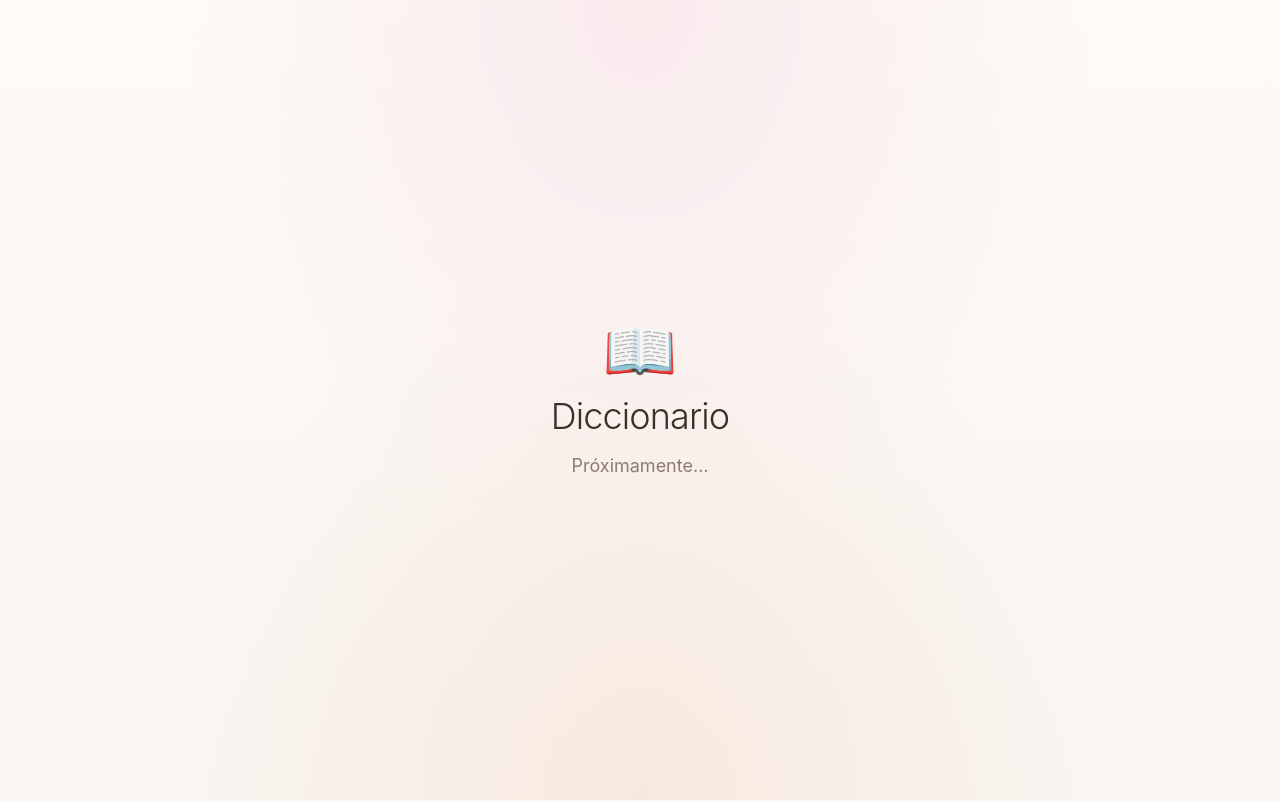
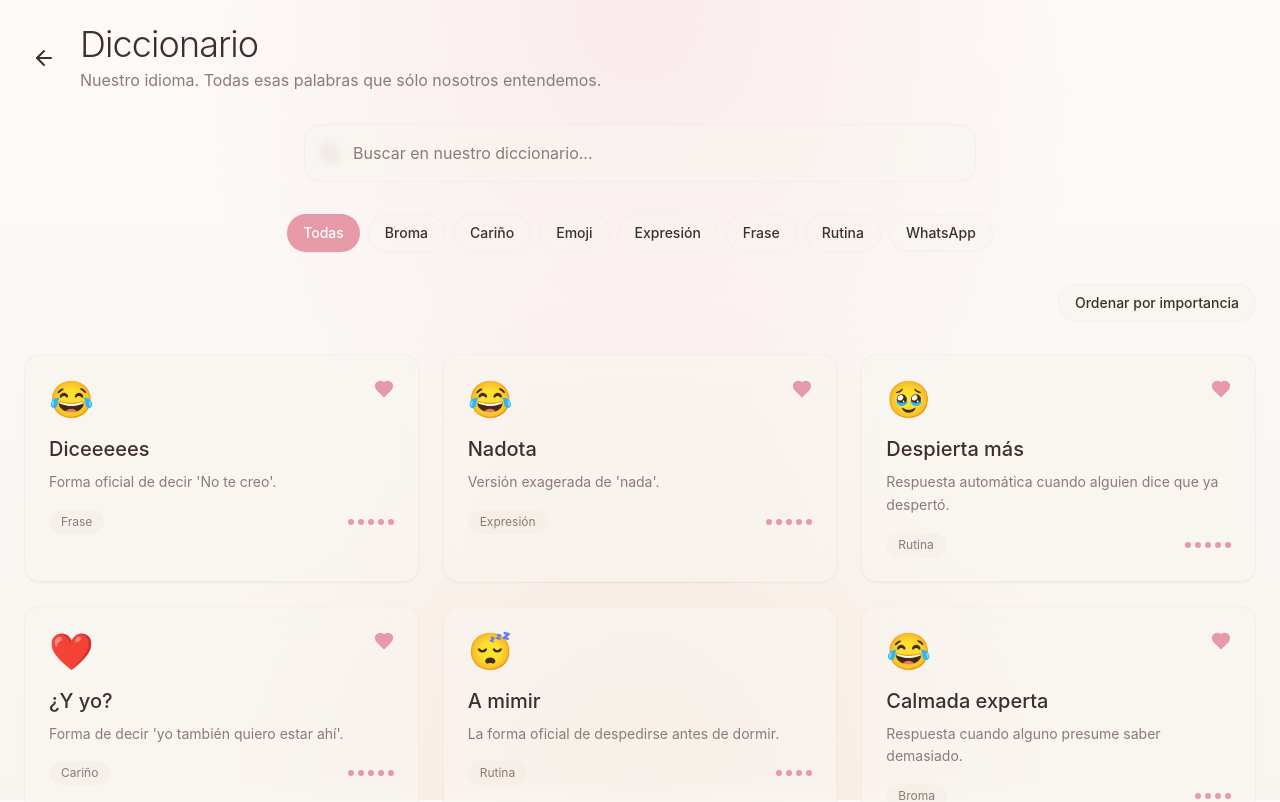
Before and after one commit to zelttikDevv/Nuestra-Historia, a Next.js app: page /diccionario in a window 1280 px wide. Shown: the top 802 px of the page. Built offline with nearby package versions, Linux system fonts and the light colour scheme.

Commit message:
Update page.tsx

```diff
--- a/app/diccionario/page.tsx
+++ b/app/diccionario/page.tsx
@@ -1,6 +1,52 @@
+'use client';
+
+import { useState, useMemo } from 'react';
+import { motion } from 'framer-motion';
+import { ArrowLeft } from 'lucide-react';
+import { useRouter } from 'next/navigation';
+import { dictionary, DictionaryEntry } from '@/content/dictionary';
+import { SearchBar } from '@/components/SearchBar';
+import { CategoryFilter } from '@/components/CategoryFilter';
+import { DictionaryCard } from '@/components/DictionaryCard';
+import { DictionaryModal } from '@/components/DictionaryModal';
+
 export default function DiccionarioPage() {
+  const router = useRouter();
+  const [searchQuery, setSearchQuery] = useState('');
+  const [selectedCategory, setSelectedCategory] = useState<string | null>(null);
+  const [selectedEntry, setSelectedEntry] = useState<DictionaryEntry | null>(null);
+  const [sortByImportance, setSortByImportance] = useState(false);
+
+  const categories = useMemo(() => {
+    const cats = new Set(dictionary.map(entry => entry.category));
+    return Array.from(cats).sort();
+  }, []);
+
+  const filteredEntries = useMemo(() => {
+    let filtered = dictionary;
+
+    if (searchQuery) {
+      const query = searchQuery.toLowerCase();
+      filtered = filtered.filter(entry =>
+        entry.word.toLowerCase().includes(query) ||
+        entry.definition.toLowerCase().includes(query) ||
+        entry.tags.some(tag => tag.toLowerCase().includes(query))
+      );
+    }
+
+    if (selectedCategory) {
+      filtered = filtered.filter(entry => entry.category === selectedCategory);
+    }
+
+    if (sortByImportance) {
+      filtered = [...filtered].sort((a, b) => b.importance - a.importance);
+    }
+
+    return filtered;
+  }, [searchQuery, selectedCategory, sortByImportance]);
+
   return (
-    <div className="min-h-screen flex items-center justify-center p-6">
+    <div className="min-h-screen p-6 pb-20">
       <div className="fixed inset-0 -z-10" style={{
         background: `
           radial-gradient(ellipse at top, hsl(350 60% 95%) 0%, transparent 50%),
@@ -9,15 +55,86 @@ export default function DiccionarioPage() {
         `,
       }} />
 
-      <div className="text-center space-y-4">
-        <div className="text-6xl">📖</div>
-        <h1 className="text-4xl font-light text-foreground tracking-tight">
-          Diccionario
-        </h1>
-        <p className="text-lg text-muted-foreground">
-          Próximamente…
-        </p>
+      <div className="max-w-7xl mx-auto space-y-8">
+        <motion.div
+          initial={{ opacity: 0, y: -20 }}
+          animate={{ opacity: 1, y: 0 }}
+          transition={{ duration: 0.6 }}
+          className="flex items-center gap-4"
+        >
+          <button
+            onClick={() => router.push('/')}
+            className="p-2 rounded-full hover:bg-card/60 transition-colors"
+          >
+            <ArrowLeft className="w-6 h-6 text-foreground" />
+          </button>
+          <div>
+            <h1 className="text-4xl font-light text-foreground tracking-tight">
+              Diccionario
+            </h1>
+            <p className="text-muted-foreground mt-1">
+              Nuestro idioma. Todas esas palabras que sólo nosotros entendemos.
+            </p>
+          </div>
+        </motion.div>
+
+        <SearchBar value={searchQuery} onChange={setSearchQuery} />
+
+        <CategoryFilter
+          categories={categories}
+          selected={selectedCategory}
+          onSelect={setSelectedCategory}
+        />
+
+        <motion.div
+          initial={{ opacity: 0 }}
+          animate={{ opacity: 1 }}
+          transition={{ duration: 0.4, delay: 0.2 }}
+          className="flex justify-end"
+        >
+          <button
+            onClick={() => setSortByImportance(!sortByImportance)}
+            className={`px-4 py-2 rounded-full text-sm font-medium transition-all duration-300 ${
+              sortByImportance
+                ? 'bg-primary text-primary-foreground shadow-sm'
+                : 'bg-card/60 text-foreground hover:bg-card/80 border border-primary/10'
+            }`}
+          >
+            Ordenar por importancia
+          </button>
+        </motion.div>
+
+        <motion.div
+          layout
+          className="grid grid-cols-1 md:grid-cols-2 lg:grid-cols-3 gap-6"
+        >
+          {filteredEntries.map((entry, index) => (
+            <DictionaryCard
+              key={entry.id}
+              entry={entry}
+              index={index}
+              onClick={() => setSelectedEntry(entry)}
+            />
+          ))}
+        </motion.div>
+
+        {filteredEntries.length === 0 && (
+          <motion.div
+            initial={{ opacity: 0 }}
+            animate={{ opacity: 1 }}
+            className="text-center py-20"
+          >
+            <p className="text-muted-foreground">
+              No se encontraron resultados
+            </p>
+          </motion.div>
+        )}
       </div>
+
+      <DictionaryModal
+        entry={selectedEntry}
+        onClose={() => setSelectedEntry(null)}
+      />
     </div>
   );
-}
+                               }
```
